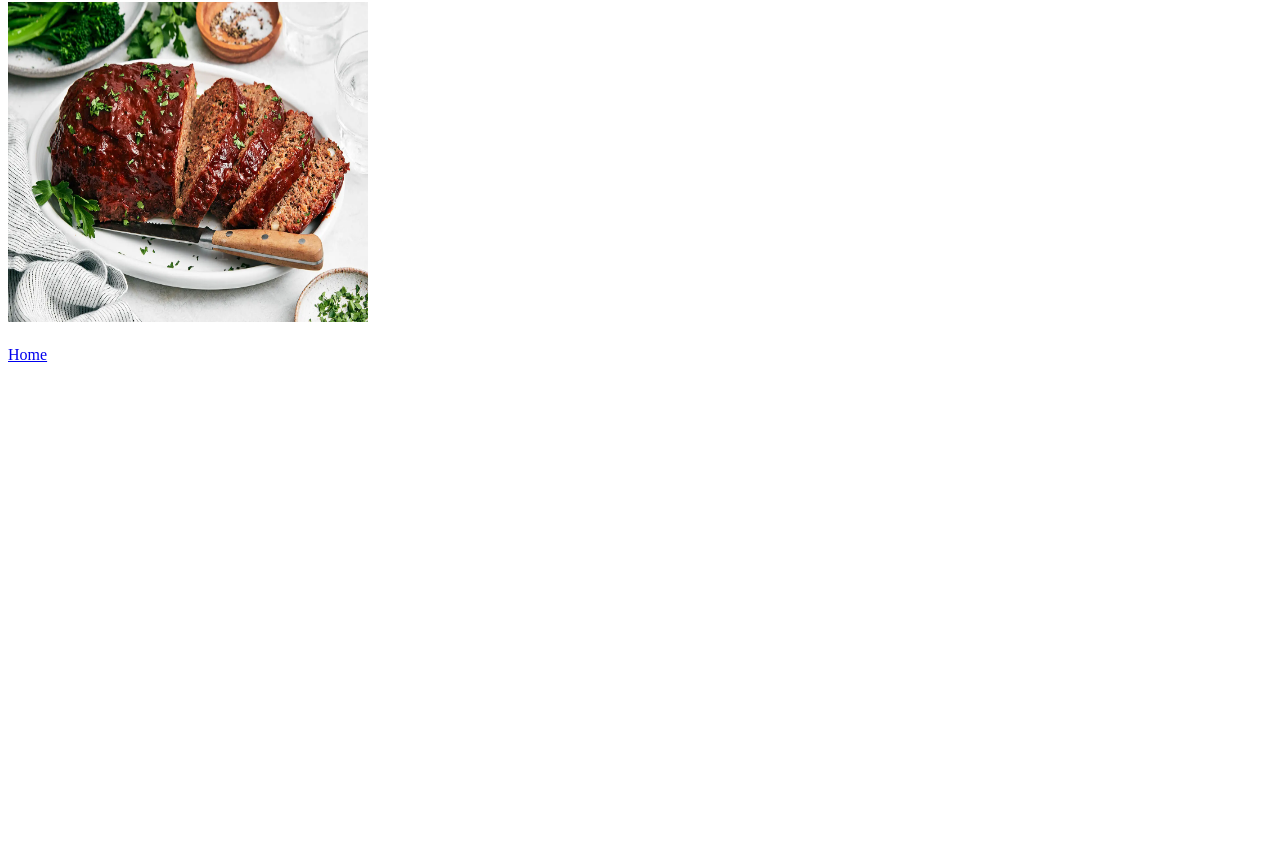
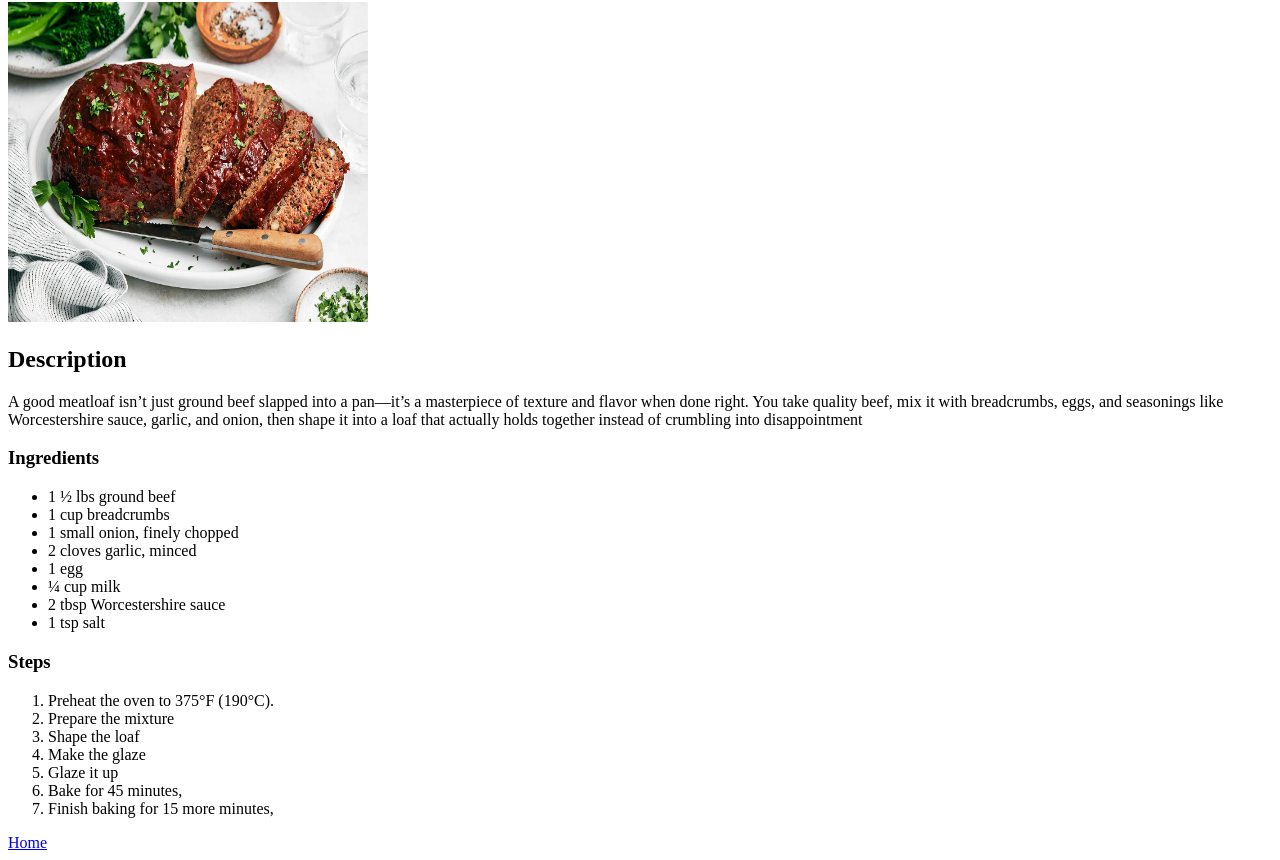
Before and after one commit to PainIam/odin-recipes, a plain HTML site: page recipes/meatloaf.html in a window 1280 px wide. Shown: the part 78-938 px from the top of the page. Before the commit the page ends 800 px from the top, so only its background shows below. Drawn offline with Linux system fonts and the light colour scheme.

Commit message:
add new list tags for recipes and their, descriptions

```diff
--- a/recipes/meatloaf.html
+++ b/recipes/meatloaf.html
@@ -8,7 +8,33 @@
 <body>
     <h1>MeatLoaf</h1>
     <img src="../images/Meatloaf-main.webp" alt="meatloaf" height="320" width="360">
-    <h2></h2>
+    <h2>Description</h2>
+    <p>A good meatloaf isn’t just ground beef slapped into a pan—it’s a masterpiece of texture and flavor when done right.
+        You take quality beef, mix it with breadcrumbs, eggs, and seasonings like Worcestershire sauce, garlic, and onion,
+        then shape it into a loaf that actually holds together instead of crumbling into disappointment
+    </p>
+    <h3>Ingredients</h3>
+    <ul>
+        <li>1 ½ lbs ground beef</li>
+        <li>1 cup breadcrumbs</li>
+        <li>1 small onion, finely chopped</li>
+        <li>2 cloves garlic, minced</li>
+        <li>1 egg</li>
+        <li>¼ cup milk</li>
+        <li>2 tbsp Worcestershire sauce</li>
+        <li>1 tsp salt</li>
+    </ul>
+    <h3>Steps</h3>
+    <ol>
+        <li>Preheat the oven to 375°F (190°C).</li>
+        <li>Prepare the mixture</li>
+        <li>Shape the loaf</li>
+        <li>Make the glaze</li>
+        <li>Glaze it up </li>
+        <li>Bake for 45 minutes,</li>
+        <li>Finish baking for 15 more minutes,</li>
+    </ol>
+
     <a href="../index.html">Home</a>
 </body>
 </html>
```
